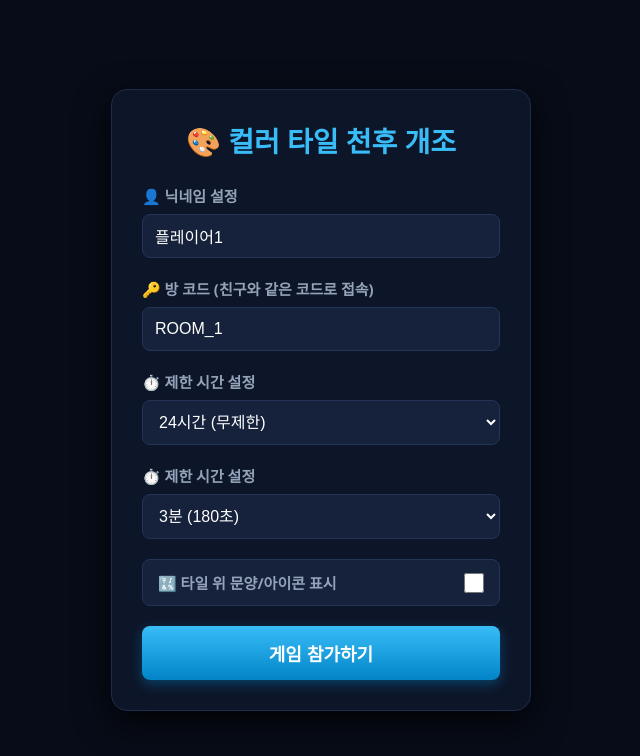
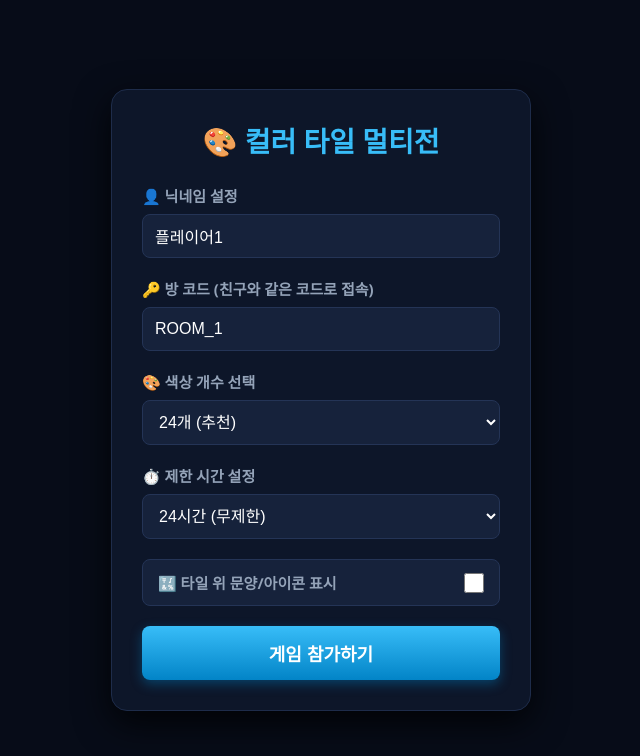
Before and after one commit to ms213012-ux/my-color-tile-game, a website: page public/index.html in a window 1280 px wide. Shown: the whole page, without its empty margins (319-959 px from the left). Drawn offline with nearby package versions, Linux system fonts and the light colour scheme; no server answers.

Commit message:
Update index.html

```diff
--- a/public/index.html
+++ b/public/index.html
@@ -3,7 +3,7 @@
 <head>
   <meta charset="UTF-8">
   <meta name="viewport" content="width=device-width, initial-scale=1.0">
-  <title>컬러 타일 천후 개조판</title>
+  <title>컬러 타일 게임 (대형 멀티전)</title>
   <script src="/socket.io/socket.io.js"></script>
   <style>
     * { box-sizing: border-box; margin: 0; padding: 0; }
@@ -238,7 +238,7 @@
 
   <!-- 로비 화면 -->
   <div id="lobby-view" class="lobby-card">
-    <h1>🎨 컬러 타일 천후 개조</h1>
+    <h1>🎨 컬러 타일 멀티전</h1>
 
     <div class="form-group">
       <label for="nickname-input">👤 닉네임 설정</label>
@@ -250,14 +250,15 @@
       <input type="text" id="room-input" value="ROOM_1" placeholder="예: ROOM_123">
     </div>
 
-<div class="form-group">
-      <label for="time-select">⏱️ 제한 시간 설정</label>
-      <select id="time-select">
-        <option value="60">1분 (60초)</option>
-        <option value="120">2분 (120초)</option>
-        <option value="180">3분 (180초)</option>
-        <option value="300">5분 (300초)</option>
-        <option value="86400" selected>24시간 (무제한)</option>
+    <div class="form-group">
+      <label for="color-select">🎨 색상 개수 선택</label>
+      <select id="color-select">
+        <option value="12">12개 (쉬움)</option>
+        <option value="16">16개 (보통)</option>
+        <option value="20">20개 (어려움)</option>
+        <option value="24" selected>24개 (추천)</option>
+        <option value="28">28개 (매우 어려움)</option>
+        <option value="32">32개 (극악)</option>
       </select>
     </div>
 
@@ -266,9 +267,9 @@
       <select id="time-select">
         <option value="60">1분 (60초)</option>
         <option value="120">2분 (120초)</option>
-        <option value="180" selected>3분 (180초)</option>
-        <option value="240">4분 (240초)</option>
+        <option value="180">3분 (180초)</option>
         <option value="300">5분 (300초)</option>
+        <option value="86400" selected>24시간 (무제한)</option>
       </select>
     </div>
 
@@ -417,12 +418,10 @@
     else playWrongSound();
   });
 
-  // 실시간 플레이어 순위 & 점수 업데이트
   socket.on('updateScores', (scores) => {
     const playerListEl = document.getElementById('player-list');
     playerListEl.innerHTML = '';
 
-    // 점수 높은 순으로 정렬
     const sortedPlayers = Object.keys(scores).map(id => ({
       id,
       nickname: scores[id].nickname,
@@ -497,9 +496,16 @@
   }
 
   function updateTimerDisplay() {
-    const minutes = Math.floor(timeRemaining / 60);
+    const hours = Math.floor(timeRemaining / 3600);
+    const minutes = Math.floor((timeRemaining % 3600) / 60);
     const seconds = timeRemaining % 60;
-    const timeStr = `${String(minutes).padStart(2, '0')}:${String(seconds).padStart(2, '0')}`;
+
+    let timeStr = "";
+    if (hours > 0) {
+      timeStr = `${String(hours).padStart(2, '0')}:${String(minutes).padStart(2, '0')}:${String(seconds).padStart(2, '0')}`;
+    } else {
+      timeStr = `${String(minutes).padStart(2, '0')}:${String(seconds).padStart(2, '0')}`;
+    }
 
     const timerEl = document.getElementById('timer');
     timerEl.innerText = timeStr;
```
